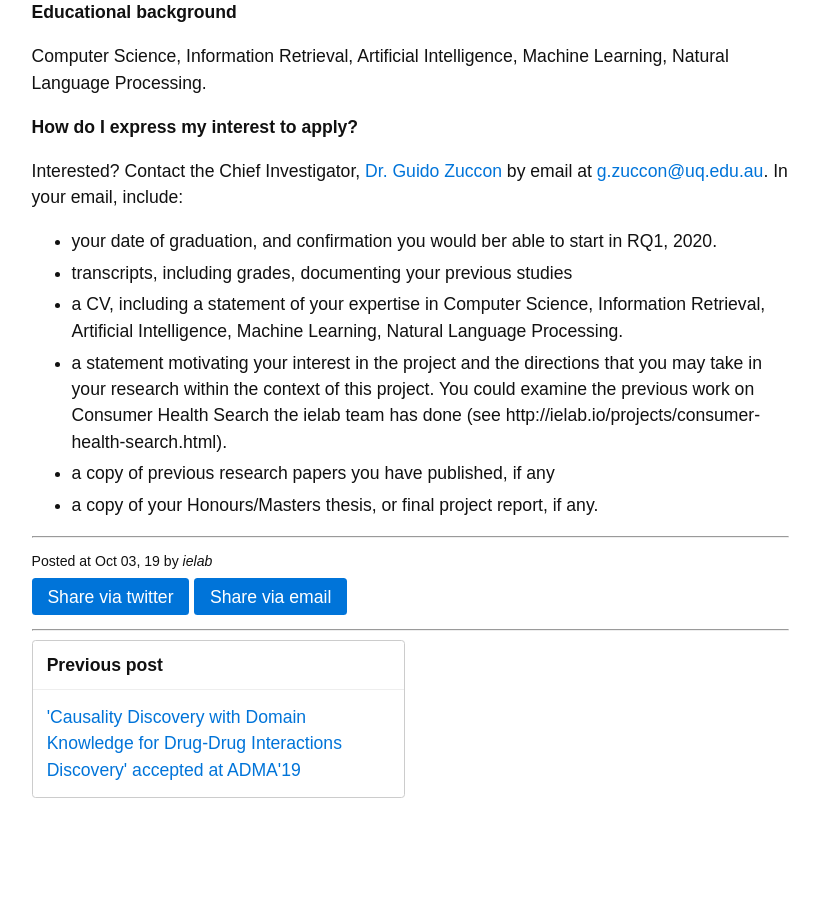
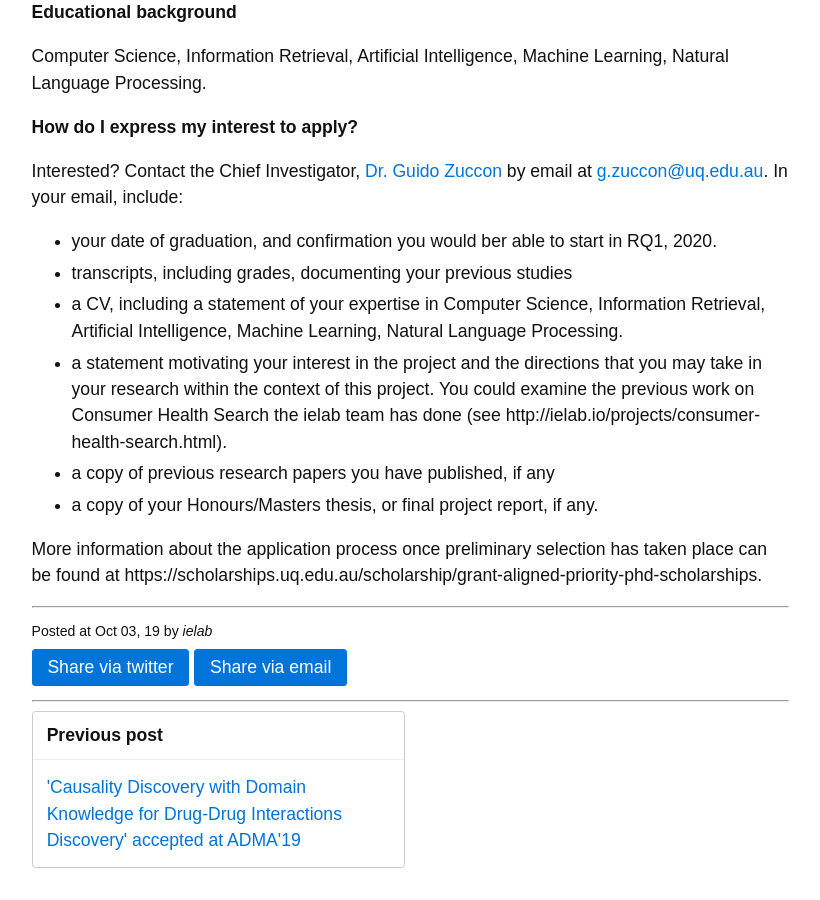
Before and after one commit to ielab/ielab.github.io, a Jekyll site: the page built from _posts/2019-10-03-phd-position-available.md, in a window 1280 px wide and 900 px high, scrolled down 1062 px. Shown: the whole window, without its empty margins (331-1151 px from the left). Built offline with Jekyll 4.4.1, drawn with Linux system fonts in a browser that asks for light colours; before the commit the page ends 1892 px from its top, so only the background shows below that.

Commit message:
Update 2019-10-03-phd-position-available.md

```diff
--- a/_posts/2019-10-03-phd-position-available.md
+++ b/_posts/2019-10-03-phd-position-available.md
@@ -47,4 +47,8 @@
 * a copy of previous research papers you have published, if any
 * a copy of your Honours/Masters thesis, or final project report, if any.
 
+
+
+More information about the application process once preliminary selection has taken place can be found at https://scholarships.uq.edu.au/scholarship/grant-aligned-priority-phd-scholarships.
+
 ---
```
